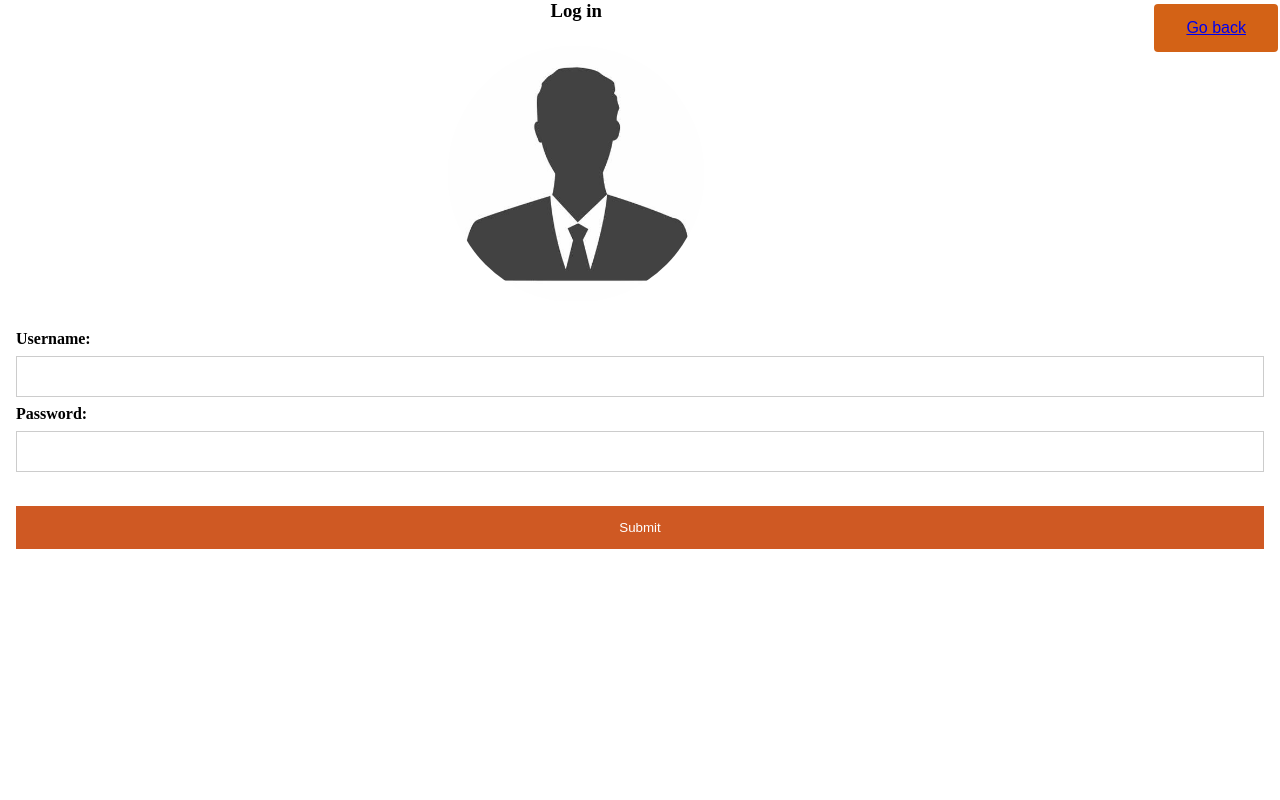
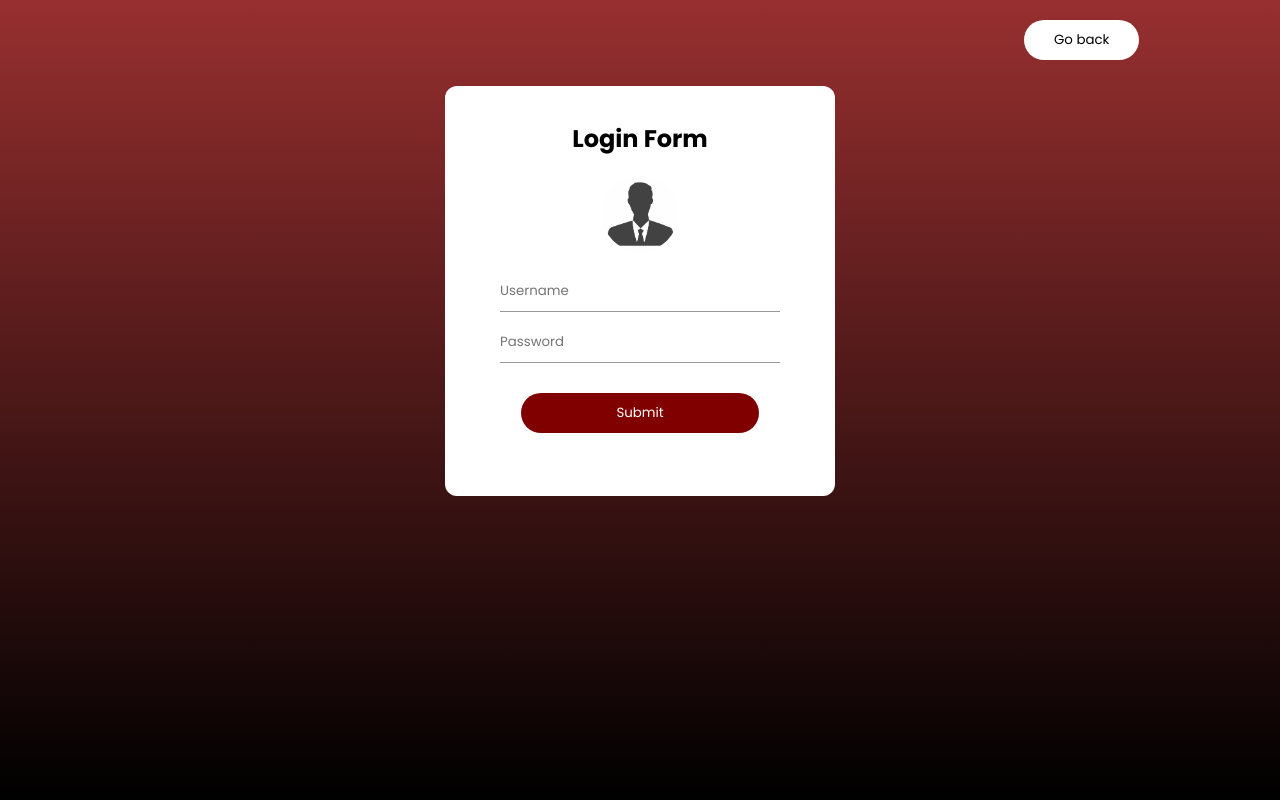
Before and after one commit to saboujid/sprint-2, a PHP site: page /agency_login.php in a window 1280 px wide. Run offline with PHP 8.4, Linux system fonts and the light colour scheme; tables that the repository leaves empty hold one stand-in row (values such as "Sample post"); some libraries are stand-ins or nearby versions.

Commit message:
frontend

```diff
--- a/agency_login.php
+++ b/agency_login.php
@@ -1,8 +1,24 @@
+<!DOCTYPE html>
 <html>
-
 <head>
-<meta name = "viewport", content="width = device-width, initial-scale=1">
-<link rel = "stylesheet" href = "table.css">
+  <meta name = "viewport", content="width = device-width, initial-scale=1">
+  <title> Corona Archive </title>
+  <!-- <p style = "font-family:georgia,garamond,serif;font-size:70px;">
+  <b> WELCOME TO THE UEFA CHAMPIONS LEAGUE INFO PAGE!</b> </p> -->
+  <link rel = "stylesheet" href = "t.css">
+  <link href='https://unpkg.com/boxicons@2.1.1/css/boxicons.min.css' rel='stylesheet'>
+  <link
+    rel="stylesheet"
+    href="https://pro.fontawesome.com/releases/v5.10.0/css/all.css"
+  />
+  <link rel="preconnect" href="https://fonts.googleapis.com" />
+  <link rel="preconnect" href="https://fonts.gstatic.com" crossorigin />
+  <link rel="preconnect" href="https://fonts.googleapis.com" />
+  <link rel="preconnect" href="https://fonts.gstatic.com" crossorigin />
+  <link
+    href="https://fonts.googleapis.com/css2?family=Poppins:wght@100;200;300;400;500;700;900&display=swap"
+    rel="stylesheet"
+  />
 </head>
 
 <body>
@@ -12,23 +28,23 @@
 
     ?>
 
-    <ul>
-    <button class="button" ><a href="main_page.html" class="back"> Go back </a> </button>
-    </ul>
-
-
-    <h3> Log in </h3>
-    <form action="agency_login.php" method="post">
-    <div class="imgcontainer">
-    <img src="./images/av.jpg" alt="Avatar" class="avatar">
-  </div>
-
-    <div class="container">
-       <b> Username: <b> <input type="text" name="username"><br>
-       <b> Password: <b> <input type="password" name="password"><br><br>
-        <input type="submit" name="login">
+    <div class="hero">
+    <a href="index.php" class="back"><button class="back-btn" > Go back </button></a>
+        <div class="form-box-pr">
+            <div class="hp-text">
+                <h2>Login Form</h2>
+            </div>
+            <div class="logo-hp">
+                <img src="./images/av.jpg">
+            </div>
+            <form action="agency_login.php" method="post" class="input-grp">
+                <input type="text" name="username" class="input-field" placeholder="Username">
+                <input type="password" name="password" class="input-field" placeholder="Password">
+                <input type="hidden" name="deviceID" id="deviceID" value="">
+                <input type="submit" name="signup">
+            </form>
+        </div>
     </div>
-    </form>
 
     <?php
     if (isset($_POST['login'])) {
--- /dev/null
+++ b/t.css
@@ -0,0 +1,189 @@
+* {
+    margin: 0;
+    padding: 0;
+    font-family: 'poppins';
+}
+
+@keyframes slideInFromLeft {
+    0% {
+        transform: translateY(-100%);
+        opacity: 0%;
+    }
+    100% {
+        opacity: 100%;
+        transform: translateY(0);
+    }
+}
+
+@keyframes slideInFromLeft2 {
+    0% {
+        transform: translateX(-100%);
+        opacity: 0%;
+    }
+    100% {
+        opacity: 100%;
+        transform: translateX(0);
+    }
+}
+
+@keyframes slideInFrombot {
+    0% {
+        transform: translateY(100%);
+        opacity: 0%;
+    }
+    100% {
+        opacity: 100%;
+        transform: translateY(0);
+    }
+}
+
+.hero {
+    height: 100%;
+    width: 100%;
+    background: linear-gradient(to bottom, #800000d0, #000000);
+    position: absolute;
+    background-position: bottom;
+    background-size: cover;
+}
+.hero a {
+    text-decoration: none;
+}
+.form-box {
+    width: 380px;
+    height: 500px;
+    position: relative;
+    margin: 2% auto;
+    background-color: white;
+    border-radius: 12px;
+    overflow: hidden;
+    padding: 5px;
+    animation-duration: 1s;
+    /* the duration of the animation */
+    animation-timing-function: ease-in-out;
+    /* how the animation will behave */
+    animation-delay: 0s;
+    /* how long to delay the animation from starting */
+    animation-iteration-count: 1;
+    /* how many times the animation will play */
+    animation-name: slideInFromLeft;
+    /* the name of the animation we defined above */
+}
+.form-box-pr {
+    width: 380px;
+    height: 400px;
+    position: relative;
+    margin: 2% auto;
+    background-color: white;
+    border-radius: 12px;
+    overflow: hidden;
+    padding: 5px;
+    animation-duration: 1s;
+    /* the duration of the animation */
+    animation-timing-function: ease-in-out;
+    /* how the animation will behave */
+    animation-delay: 0s;
+    /* how long to delay the animation from starting */
+    animation-iteration-count: 1;
+    /* how many times the animation will play */
+    animation-name: slideInFromLeft;
+    /* the name of the animation we defined above */
+}
+
+.logo-hp img {
+    width: 20%;
+    margin-left: 40%;
+    margin-top: 20px;
+    border-radius: 50%;
+}
+
+.hp-text {
+    text-align: center;
+    margin-top: 30px;
+}
+
+.back-btn{
+    padding: 10px 30px;
+    cursor: pointer;
+    display: block;
+    margin-left: 80%;
+    margin-top: 20px;
+    background:white;
+    border: 0;
+    outline: none;
+    border-radius: 30px;
+    animation-duration: 1s;
+    /* the duration of the animation */
+    animation-timing-function: ease-in-out;
+    /* how the animation will behave */
+    animation-delay: 0s;
+    /* how long to delay the animation from starting */
+    animation-iteration-count: 1;
+    /* how many times the animation will play */
+    animation-name: slideInFromLeft;
+    /* the name of the animation we defined above */
+}
+
+.back-btn a{
+    color: #000000;
+}
+
+.back-btn:hover{
+    background: #b13c3c;
+    color: white;
+}
+
+.back-btn:hover {
+    transition: all 0.4s ease;
+    color: white;
+}
+
+.input-grp{
+    top: 180px;
+    margin-left: 50px;
+    position: absolute;
+    width: 280px;
+    transition: .5s;
+}
+
+.input-field{
+    width: 100%;
+    padding: 10px 0;
+    margin: 5px 0;
+    border-left: 0;
+    border-top: 0;
+    border-right: 0;
+    border-bottom: 1px solid #999;
+    outline: none;
+    background: transparent;
+}
+
+
+input[type=submit]{
+    width: 85%;
+    padding: 10px 30px;
+    cursor: pointer;
+    display: block;
+    margin: auto;
+    background:#800000;
+    border: 0;
+    outline: none;
+    border-radius: 30px;
+    color: white;
+    margin-top: 25px;
+}
+
+input[type=submit]:hover {
+    transition: all 0.4s ease;
+    background: #9e1c1c;
+}
+
+.check-box{
+    margin: 10px 10px 30px 0;
+}
+
+#spanr{
+    color: #777;
+    font-size: 12px;
+    bottom: 68px;
+    position: absolute;
+}
```
Also changed, not shown: hospital_login.php (+35 -19 lines), index.html (deleted, +0 -45 lines), index.php (added, +45 -0 lines), places_register.php (+35 -19 lines), visitors_register.php (+39 -26 lines).
